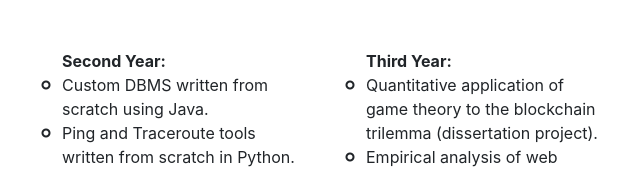
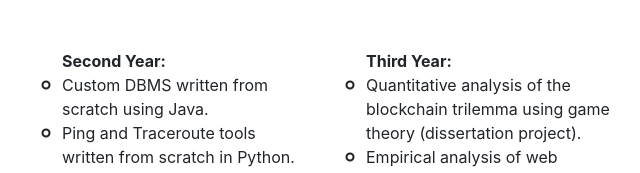
Before and after one commit to CianOSullivan/Portfolio, a website with bundled scripts: page index.html in a window 1280 px wide. Shown: the part 3556-3729 px from the top of the page, 632-1272 px from the left. Built offline with nearby package versions, Linux system fonts and the light colour scheme; a web font is replaced by a local one.

Commit message:
Fix diss description

```diff
--- a/index.html
+++ b/index.html
@@ -267,7 +267,7 @@
 
                     <ul class="fa-ul mb-0 col-sm">
                         <b>Third Year:</b>
-                        <li><i class="fa-li fa fa-genderless"></i>Quantitative application of game theory to the blockchain trilemma (dissertation project).</li>
+                        <li><i class="fa-li fa fa-genderless"></i>Quantitative analysis of the blockchain trilemma using game theory (dissertation project).</li>
                         <li><i class="fa-li fa fa-genderless"></i>Empirical analysis of web performance.</li>
                         <li><i class="fa-li fa fa-genderless"></i>Responsive and accessible web design.</li>
                         <li><i class="fa-li fa fa-genderless"></i>Secure distributed auction system using remote invocation and active replication.</li>
```
